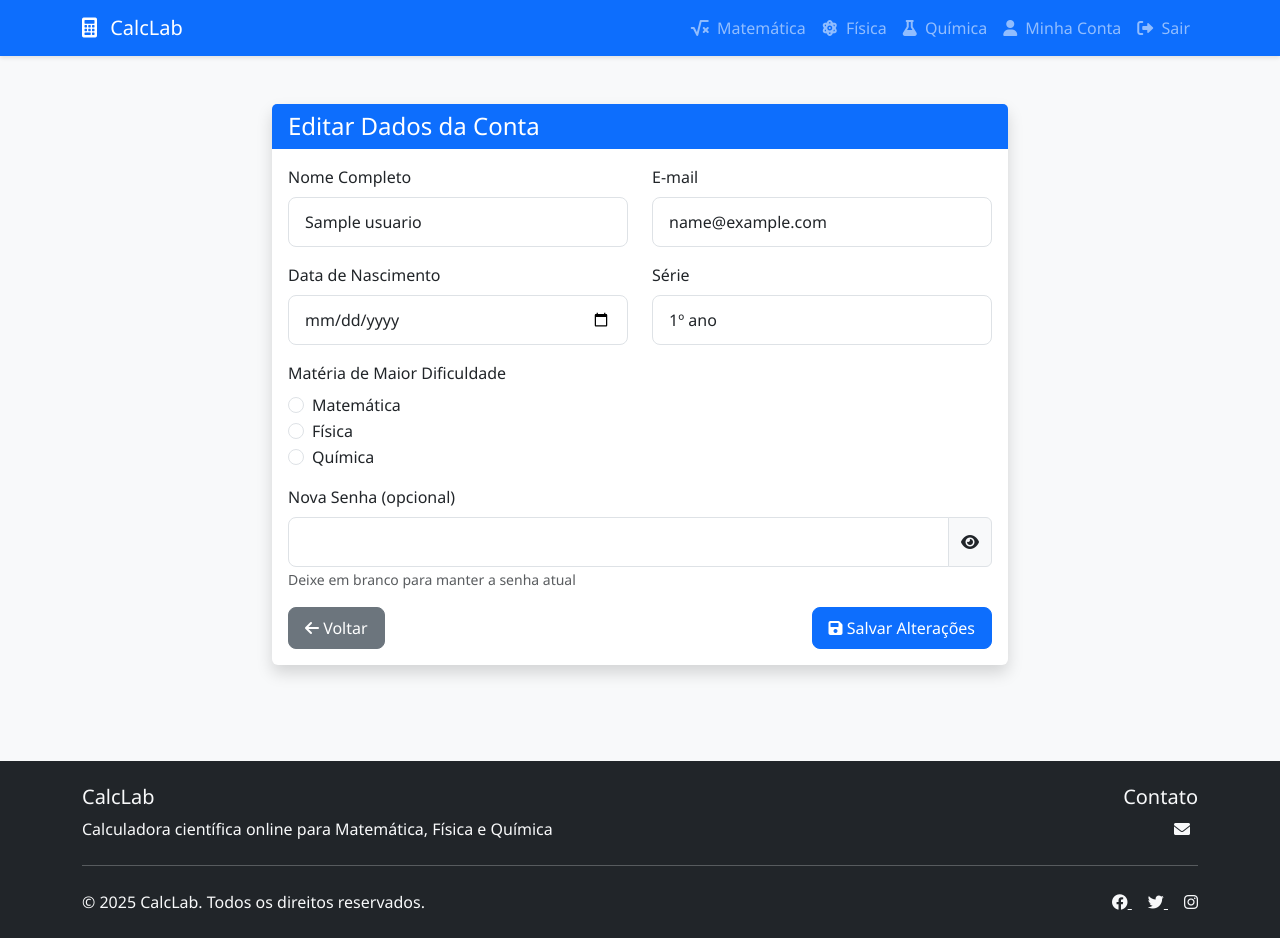
After one commit to Matheus-Chaves46/CalcLab_1, a Flask app: page /editar-conta in a window 1280 px wide. The commit adds this page. Run offline with Flask 3, Linux system fonts and the light colour scheme; the visitor is signed in with stand-in values (Sample User, id 1); a database or web service that is not in the repository returns one stand-in record (values such as "Sample title").

Commit message:
pagina de login e minha conta

```diff
--- a/app.py
+++ b/app.py
@@ -3,7 +3,7 @@ Aplicação principal do CalcLab.
 """
 
 from typing import Dict, Any, Optional
-from flask import Flask, render_template, request, jsonify, Response, redirect, url_for, flash
+from flask import Flask, render_template, request, jsonify, Response, redirect, url_for, flash, session
 from datetime import datetime
 from werkzeug.exceptions import NotFound, BadRequest
 import config
@@ -12,10 +12,11 @@ import calc_fisica as calc_fis
 import calc_quimica as calc_qui
 import json
 import os
-from werkzeug.security import generate_password_hash
+from werkzeug.security import generate_password_hash, check_password_hash
 import logging
 from pymongo import MongoClient
 from dotenv import load_dotenv
+from functools import wraps
 
 # Carrega variáveis de ambiente
 load_dotenv()
@@ -470,5 +471,89 @@ def verificar_usuario():
         logger.error(f"Erro na rota verificar_usuario: {str(e)}")
         return jsonify({'error': 'Erro ao verificar usuário'}), 500
 
+# Decorator para verificar se o usuário está logado
+def login_required(f):
+    @wraps(f)
+    def decorated_function(*args, **kwargs):
+        if 'user_id' not in session:
+            flash('Por favor, faça login para acessar esta página.', 'warning')
+            return redirect(url_for('login'))
+        return f(*args, **kwargs)
+    return decorated_function
+
+@app.route('/login', methods=['GET', 'POST'])
+def login():
+    if request.method == 'POST':
+        nome_usuario = request.form.get('nome_usuario')
+        senha = request.form.get('senha')
+
+        usuario = usuarios_collection.find_one({'nome_usuario': nome_usuario})
+
+        if usuario and check_password_hash(usuario['senha'], senha):
+            session['user_id'] = str(usuario['_id'])
+            flash('Login realizado com sucesso!', 'success')
+            return redirect(url_for('index'))
+        else:
+            flash('Nome de usuário ou senha incorretos.', 'error')
+
+    return render_template('login.html')
+
+@app.route('/logout')
+def logout():
+    session.pop('user_id', None)
+    flash('Você foi desconectado com sucesso.', 'success')
+    return redirect(url_for('index'))
+
+@app.route('/esqueceu-senha')
+def esqueceu_senha():
+    return render_template('esqueceu_senha.html')
+
+@app.route('/minha-conta')
+@login_required
+def minha_conta():
+    usuario = usuarios_collection.find_one({'_id': session['user_id']})
+    if not usuario:
+        session.pop('user_id', None)
+        flash('Usuário não encontrado.', 'error')
+        return redirect(url_for('login'))
+
+    # Remove a senha do objeto antes de enviar para o template
+    usuario.pop('senha', None)
+    return render_template('minha_conta.html', usuario=usuario)
+
+@app.route('/editar-conta', methods=['GET', 'POST'])
+@login_required
+def editar_conta():
+    usuario = usuarios_collection.find_one({'_id': session['user_id']})
+    if not usuario:
+        session.pop('user_id', None)
+        flash('Usuário não encontrado.', 'error')
+        return redirect(url_for('login'))
+
+    if request.method == 'POST':
+        # Atualiza os dados do usuário
+        dados_atualizados = {
+            'nome_completo': request.form.get('nome_completo'),
+            'email': request.form.get('email'),
+            'data_nascimento': request.form.get('data_nascimento'),
+            'serie': request.form.get('serie'),
+            'materia_dificuldade': request.form.get('materia_dificuldade')
+        }
+
+        # Se uma nova senha foi fornecida, atualiza
+        nova_senha = request.form.get('nova_senha')
+        if nova_senha:
+            dados_atualizados['senha'] = generate_password_hash(nova_senha)
+
+        usuarios_collection.update_one(
+            {'_id': session['user_id']},
+            {'$set': dados_atualizados}
+        )
+
+        flash('Dados atualizados com sucesso!', 'success')
+        return redirect(url_for('minha_conta'))
+
+    return render_template('editar_conta.html', usuario=usuario)
+
 if __name__ == '__main__':
     app.run(debug=True, host='0.0.0.0', port=5000)
--- a/templates/base.html
+++ b/templates/base.html
@@ -141,21 +141,39 @@
                 Química
               </a>
             </li>
+            {% if session.get('user_id') %}
             <li class="nav-item">
-              <a class="nav-link btn btn-outline-light me-2" href="/login">
+              <a class="nav-link" href="{{ url_for('minha_conta') }}">
+                <i class="fas fa-user me-1"></i>
+                Minha Conta
+              </a>
+            </li>
+            <li class="nav-item">
+              <a class="nav-link" href="{{ url_for('logout') }}">
+                <i class="fas fa-sign-out-alt me-1"></i>
+                Sair
+              </a>
+            </li>
+            {% else %}
+            <li class="nav-item">
+              <a
+                class="nav-link btn btn-outline-light me-2"
+                href="{{ url_for('login') }}"
+              >
                 <i class="fas fa-sign-in-alt me-1"></i>
                 Login
               </a>
             </li>
             <li class="nav-item">
               <a
-                class="nav-link btn btn-outline-light me-2"
-                href="/criar-conta"
+                class="nav-link btn btn-light"
+                href="{{ url_for('criar_conta') }}"
               >
                 <i class="fas fa-user-plus me-1"></i>
                 Criar Conta
               </a>
             </li>
+            {% endif %}
           </ul>
         </div>
       </div>
--- /dev/null
+++ b/templates/editar_conta.html
@@ -0,0 +1,101 @@
+{% extends "base.html" %}
+
+{% block title %}Editar Conta - {{ config.SITE_NAME }}{% endblock %}
+
+{% block content %}
+<div class="container py-5">
+    <div class="row justify-content-center">
+        <div class="col-md-8">
+            <div class="card shadow">
+                <div class="card-header bg-primary text-white">
+                    <h4 class="mb-0">Editar Dados da Conta</h4>
+                </div>
+                <div class="card-body">
+                    <form method="POST" action="{{ url_for('editar_conta') }}">
+                        <div class="row">
+                            <div class="col-md-6 mb-3">
+                                <label for="nome_completo" class="form-label">Nome Completo</label>
+                                <input type="text" class="form-control" id="nome_completo" name="nome_completo" value="{{ usuario.nome_completo }}" required>
+                            </div>
+                            <div class="col-md-6 mb-3">
+                                <label for="email" class="form-label">E-mail</label>
+                                <input type="email" class="form-control" id="email" name="email" value="{{ usuario.email }}" required>
+                            </div>
+                        </div>
+
+                        <div class="row">
+                            <div class="col-md-6 mb-3">
+                                <label for="data_nascimento" class="form-label">Data de Nascimento</label>
+                                <input type="date" class="form-control" id="data_nascimento" name="data_nascimento" value="{{ usuario.data_nascimento }}" required>
+                            </div>
+                            <div class="col-md-6 mb-3">
+                                <label for="serie" class="form-label">Série</label>
+                                <select class="form-control" id="serie" name="serie" required>
+                                    <option value="1º ano" {% if usuario.serie == '1º ano' %}selected{% endif %}>1º ano</option>
+                                    <option value="2º ano" {% if usuario.serie == '2º ano' %}selected{% endif %}>2º ano</option>
+                                    <option value="3º ano" {% if usuario.serie == '3º ano' %}selected{% endif %}>3º ano</option>
+                                </select>
+                            </div>
+                        </div>
+
+                        <div class="mb-3">
+                            <label class="form-label">Matéria de Maior Dificuldade</label>
+                            <div class="form-check">
+                                <input class="form-check-input" type="radio" name="materia_dificuldade" id="matematica" value="Matemática" {% if usuario.materia_dificuldade == 'Matemática' %}checked{% endif %} required>
+                                <label class="form-check-label" for="matematica">Matemática</label>
+                            </div>
+                            <div class="form-check">
+                                <input class="form-check-input" type="radio" name="materia_dificuldade" id="fisica" value="Física" {% if usuario.materia_dificuldade == 'Física' %}checked{% endif %}>
+                                <label class="form-check-label" for="fisica">Física</label>
+                            </div>
+                            <div class="form-check">
+                                <input class="form-check-input" type="radio" name="materia_dificuldade" id="quimica" value="Química" {% if usuario.materia_dificuldade == 'Química' %}checked{% endif %}>
+                                <label class="form-check-label" for="quimica">Química</label>
+                            </div>
+                        </div>
+
+                        <div class="mb-3">
+                            <label for="nova_senha" class="form-label">Nova Senha (opcional)</label>
+                            <div class="input-group">
+                                <input type="password" class="form-control" id="nova_senha" name="nova_senha">
+                                <span class="input-group-text password-toggle" onclick="togglePassword('nova_senha')">
+                                    <i class="fas fa-eye"></i>
+                                </span>
+                            </div>
+                            <small class="form-text text-muted">Deixe em branco para manter a senha atual</small>
+                        </div>
+
+                        <div class="d-flex justify-content-between">
+                            <a href="{{ url_for('minha_conta') }}" class="btn btn-secondary">
+                                <i class="fas fa-arrow-left"></i> Voltar
+                            </a>
+                            <button type="submit" class="btn btn-primary">
+                                <i class="fas fa-save"></i> Salvar Alterações
+                            </button>
+                        </div>
+                    </form>
+                </div>
+            </div>
+        </div>
+    </div>
+</div>
+{% endblock %}
+
+{% block scripts %}
+<script>
+function togglePassword(inputId) {
+    const input = document.getElementById(inputId);
+    const icon = input.nextElementSibling.querySelector('i');
+
+    if (input.type === 'password') {
+        input.type = 'text';
+        icon.classList.remove('fa-eye');
+        icon.classList.add('fa-eye-slash');
+    } else {
+        input.type = 'password';
+        icon.classList.remove('fa-eye-slash');
+        icon.classList.add('fa-eye');
+    }
+}
+</script>
+{% endblock %}
```
Also changed, not shown: templates/esqueceu_senha.html (added, +24 -0 lines), templates/login.html (added, +71 -0 lines), templates/minha_conta.html (added, +68 -0 lines).
